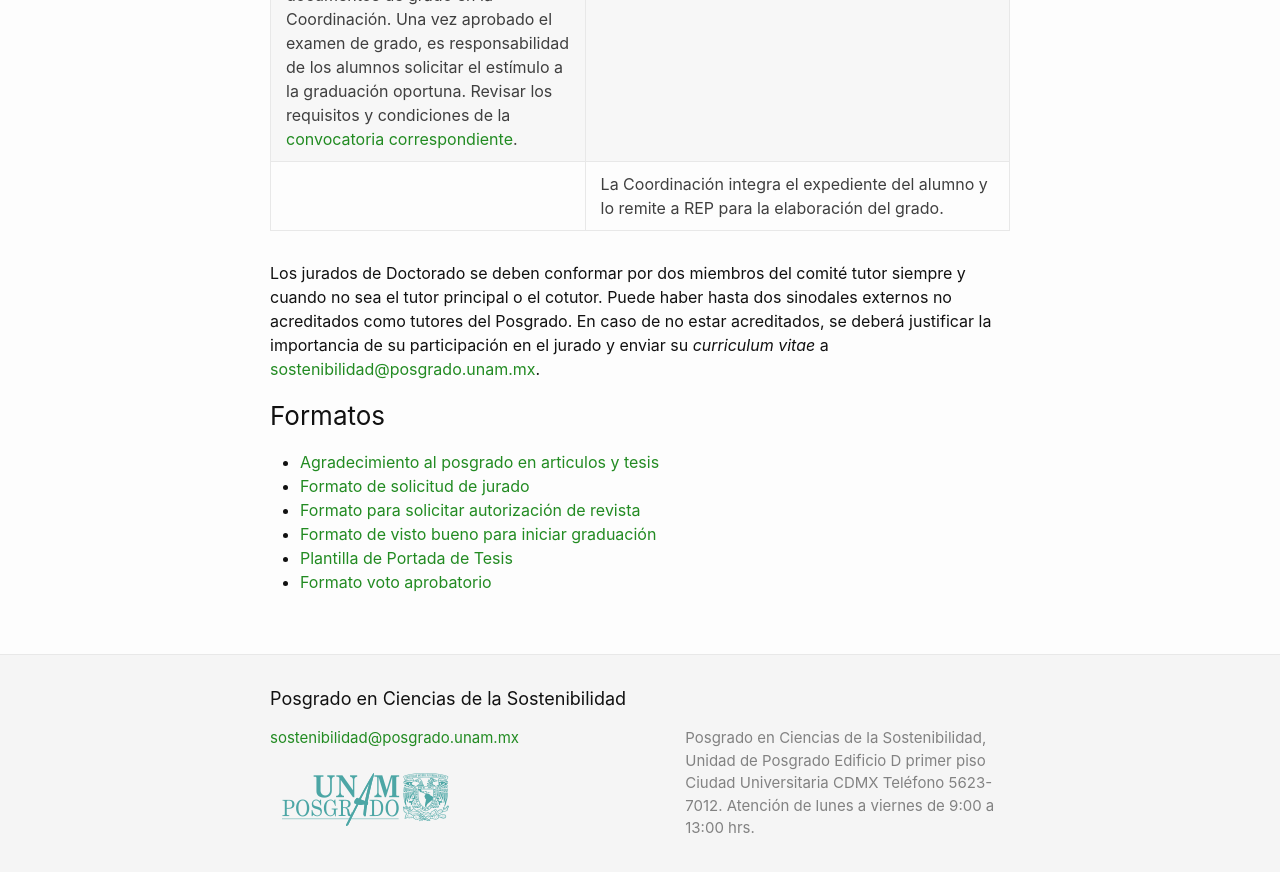
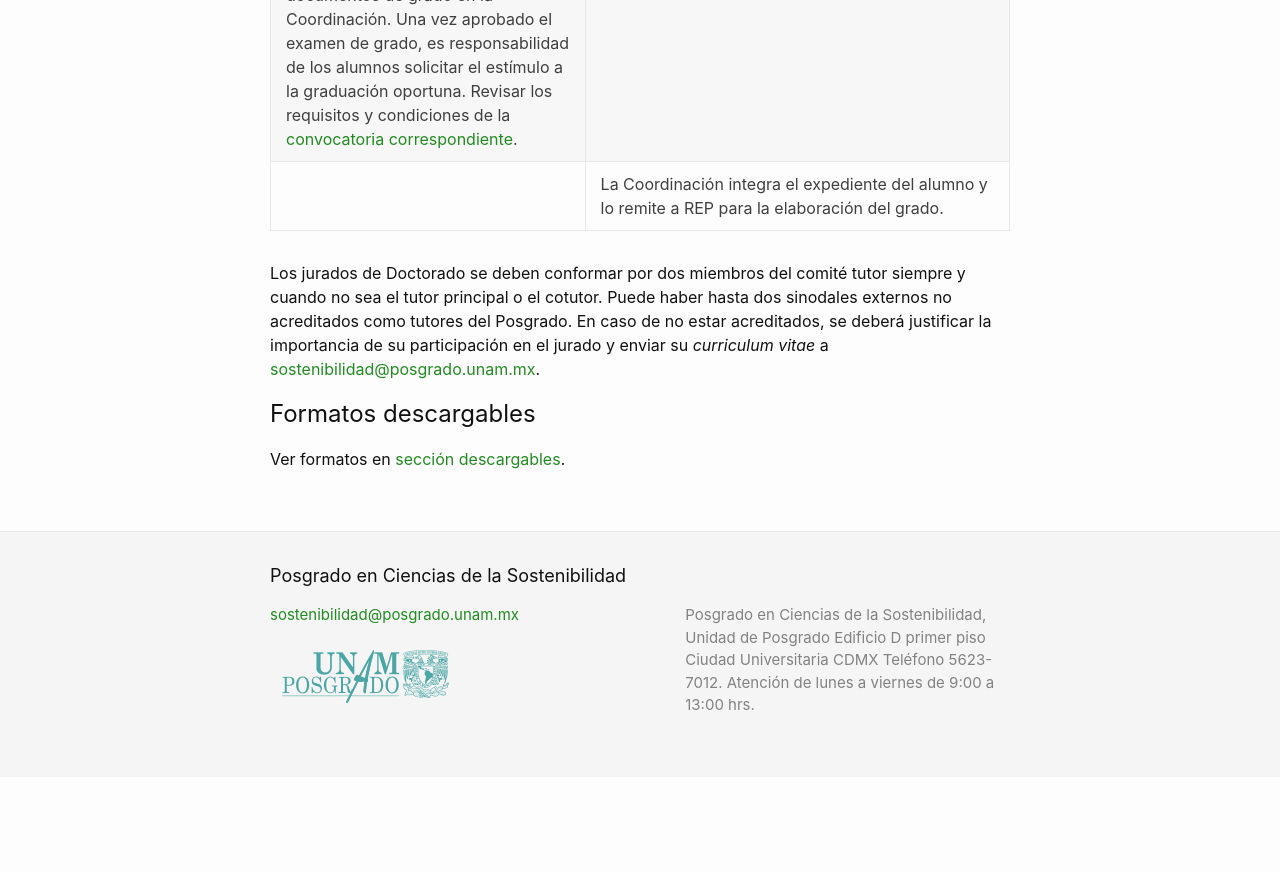
Before and after one commit to pcs-unam/pcs-unam.github.io, a Jekyll site: the page built from doctorado/graduacion.md, in a window 1280 px wide and 900 px high, scrolled down 2215 px. Shown: the top 872 px of the window. Built offline with Jekyll 4.4.1, drawn with Linux system fonts in a browser that asks for light colours; after the commit the page ends 2992 px from its top, so only the background shows below that.

Commit message:
Se quitaron ligas especificas por liga general a descargables

```diff
--- a/doctorado/graduacion.md
+++ b/doctorado/graduacion.md
@@ -118,12 +118,6 @@ a <sostenibilidad@posgrado.unam.mx>.
 
 
 
-### Formatos
+# Formatos descargables
 
-
- - [Agradecimiento al posgrado en articulos y tesis](/assets/docs/graduacion_doctorado/agradecimiento_al_posgrado_en_articulos_y_tesis.pdf)
- - [Formato de solicitud de jurado](/assets/formatos/doctorado/graduacion/formato_solicitud_jurado_doc.docx)
- - [Formato para solicitar autorización de revista](/assets/formatos/doctorado/formato_solicitud_revista.xlsx)
- - [Formato de visto bueno para iniciar graduación](/assets/formatos/doctorado/graduacion/formato_visto_bueno_iniciar_graduacion.docx)
- - [Plantilla de Portada de Tesis](/assets/docs/graduacion_doctorado/portada-tesis-doc-pcs.docx)
- - [Formato voto aprobatorio](/assets/docs/graduacion_doctorado/fvad.docx)
+ Ver formatos en [sección descargables](/maestria/descargables/).
```
